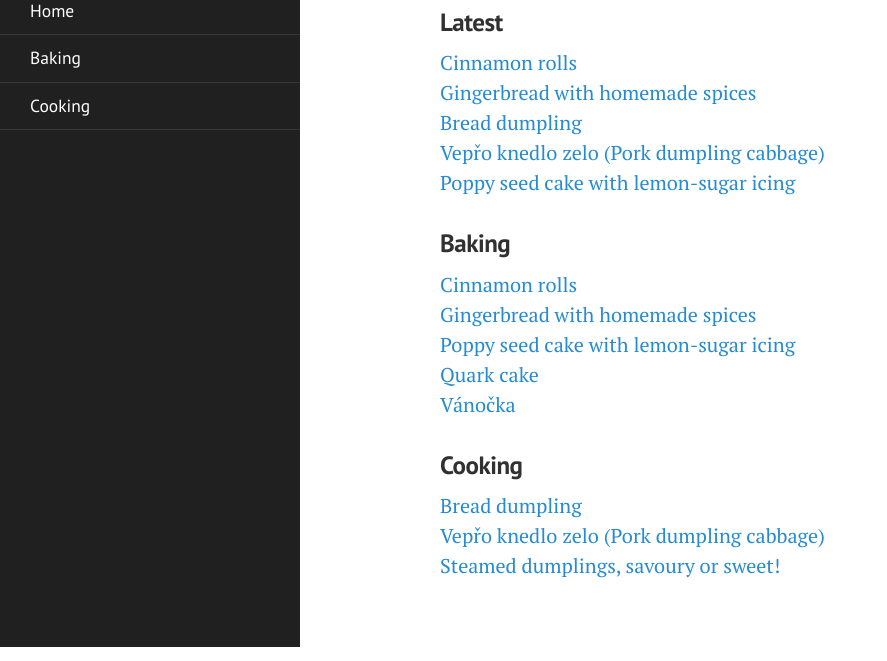
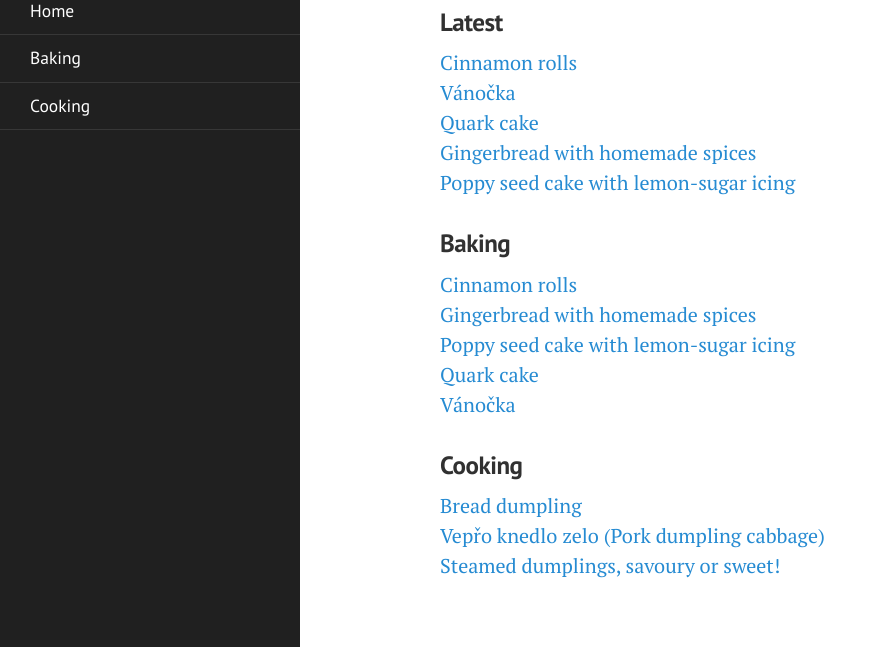
Before and after one commit to J-Moravec/CookingRecipes, a plain HTML site: page index.html in a window 1280 px wide. Shown: the part 153-814 px from the top of the page, without its empty margins (0-887 px from the left). Drawn offline with Linux system fonts and the light colour scheme.

```diff
--- a/index.html
+++ b/index.html
@@ -56,11 +56,11 @@
   <h3>Latest</h3>
   <a href="/CookingRecipes/recipes/cinnamon_rolls.html">Cinnamon rolls</a>
   <br/>
+  <a href="/CookingRecipes/recipes/vanocka.html">Vánočka</a>
+  <br/>
+  <a href="/CookingRecipes/recipes/quark_cake.html">Quark cake</a>
+  <br/>
   <a href="/CookingRecipes/recipes/gingerbread.html">Gingerbread with homemade spices</a>
-  <br/>
-  <a href="/CookingRecipes/recipes/knedlik.html">Bread dumpling</a>
-  <br/>
-  <a href="/CookingRecipes/recipes/knedlo_vepro_zelo.html">Vepřo knedlo zelo (Pork dumpling cabbage)</a>
   <br/>
   <a href="/CookingRecipes/recipes/poppy_seed_cake.html">Poppy seed cake with lemon-sugar icing</a>
   <br/>
```
Also changed, not shown: 8 other files.
